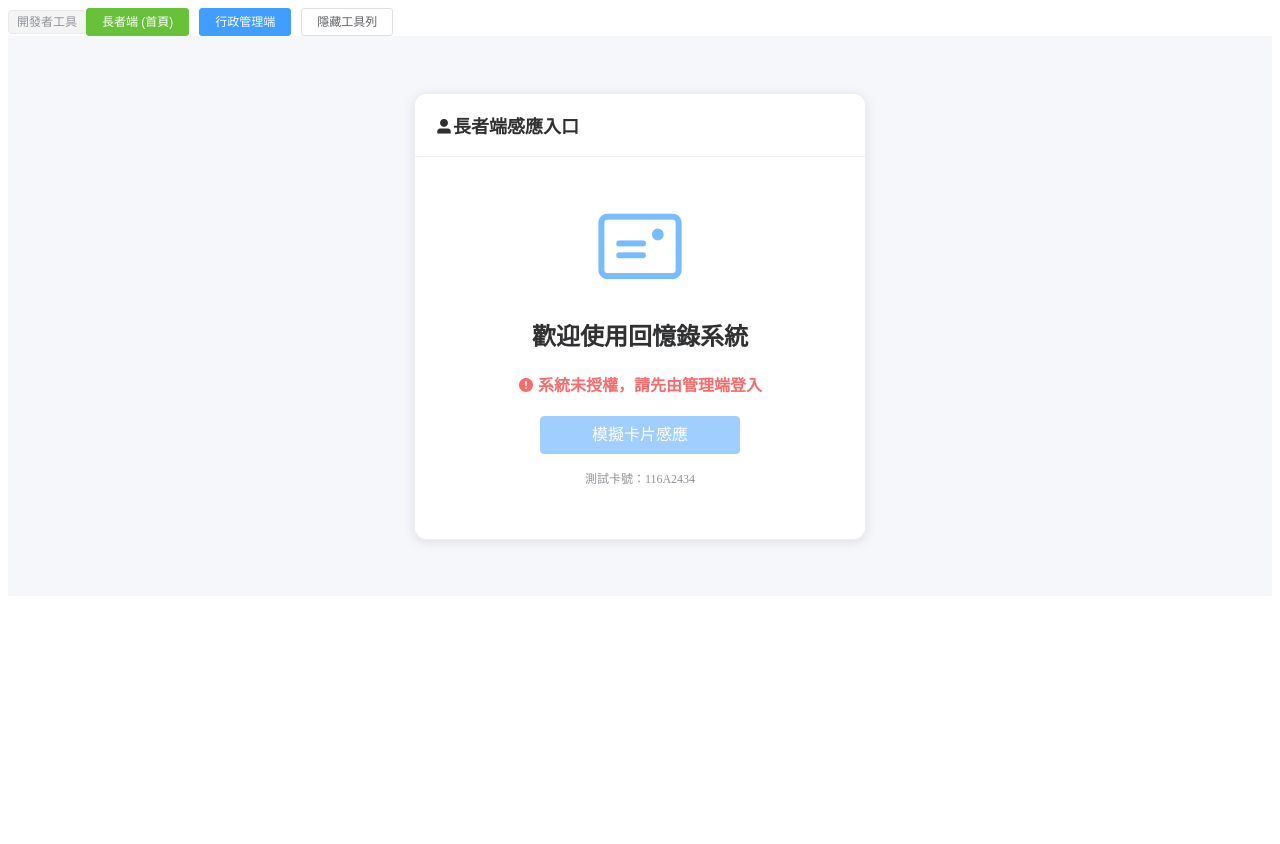
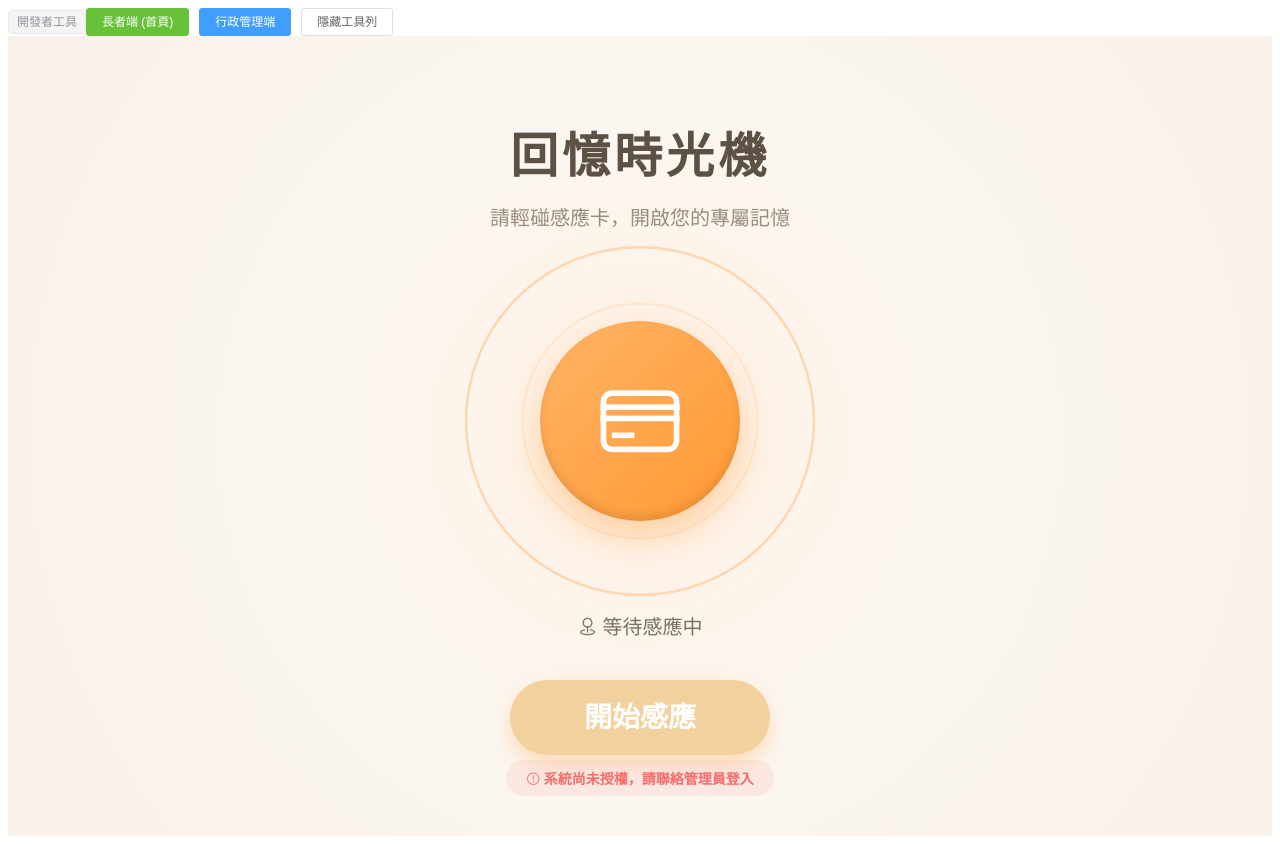
Before and after one commit to ee16389-alt/ccu-rfid-frontend, a Vue app: page / in a window 1280 px wide. Before the commit the page ends 800 px from the top, so only its background shows below. Built offline with nearby package versions, Linux system fonts and the light colour scheme.

Commit message:
fix: 恢復橘色呼吸樣式並對接最新 API

```diff
--- a/src/components/RFIDLanding.vue
+++ b/src/components/RFIDLanding.vue
@@ -1,53 +1,57 @@
 <template>
-  <div class="rfid-landing">
-    <el-card class="landing-card" shadow="always">
-      <div slot="header" class="header-content">
-        <i class="el-icon-user-solid"></i>
-        <span>長者端感應入口</span>
+  <div class="landing-container">
+    <div class="bg-glow"></div>
+
+    <div class="content-box">
+      <h1 class="main-title">回憶時光機</h1>
+      <p class="sub-title">請輕碰感應卡，開啟您的專屬記憶</p>
+
+      <div class="rfid-icon-wrapper" :class="{ 'scanning': loading }">
+        <div class="rfid-main-circle">
+          <div class="rfid-icon">
+            <i class="el-icon-bank-card" style="font-size: 90px;"></i>
+            <div v-if="loading" class="scan-line"></div>
+          </div>
+        </div>
+        <div class="ripple"></div>
+        <div class="ripple delay-1"></div>
       </div>
 
-      <div class="content">
-        <div class="scan-icon-wrapper">
-          <i class="el-icon-postcard pulse-animation"></i>
+      <p class="status-text">
+        <i :class="loading ? 'el-icon-loading' : 'el-icon-place'"></i>
+        {{ loading ? '正在讀取您的珍貴回憶...' : '等待感應中' }}
+      </p>
+
+      <el-button
+        type="warning"
+        @click="handleStart"
+        class="glass-start-button"
+        :loading="loading"
+        :disabled="!hasToken"
+      >
+        {{ loading ? '讀取中' : '開始感應' }}
+      </el-button>
+    </div>
+
+    <div class="footer-section">
+      <div class="footer-info">
+        <span class="dot"></span> 智慧 RFID 系統正在運作中 <span class="dot"></span>
+      </div>
+      <transition name="el-fade-in">
+        <div v-if="!hasToken" class="auth-warning">
+          <i class="el-icon-warning-outline"></i> 系統尚未授權，請聯絡管理員登入
         </div>
-
-        <h2>歡迎使用回憶錄系統</h2>
-
-        <div class="status-box">
-          <p v-if="!hasToken" class="error-text">
-            <i class="el-icon-warning"></i> 系統未授權，請先由管理端登入
-          </p>
-          <p v-else class="success-text">
-            <i class="el-icon-success"></i> 系統已就緒，請感應識別卡
-          </p>
-        </div>
-
-        <el-button
-          type="primary"
-          size="medium"
-          :loading="loading"
-          :disabled="!hasToken"
-          @click="handleStart"
-          class="action-button"
-        >
-          模擬卡片感應
-        </el-button>
-
-        <p class="hint">測試卡號：116A2434</p>
-      </div>
-    </el-card>
+      </transition>
+    </div>
   </div>
 </template>
 
 <script>
-import axios from 'axios';
-
 export default {
   name: 'RFIDLanding',
   data() {
     return {
       loading: false,
-      // 初始檢查本地是否有 token
       hasToken: !!localStorage.getItem('userToken')
     };
   },
@@ -58,7 +62,7 @@ export default {
 
       if (!token) {
         this.$message({
-          message: '【系統未授權】請先由行政管理端完成登入驗證',
+          message: '【權限錯誤】請先由行政管理端完成登入驗證',
           type: 'error',
           duration: 4000
         });
@@ -66,27 +70,26 @@ export default {
       }
 
       this.loading = true;
-      // 使用同學截圖中的測試卡號
+      // 使用同學測試用的卡號
       const cardUid = "116A2434";
 
       try {
-        // 2. 呼叫後端 RFID 查詢 API，使用完整 Azure 路徑
-        const response = await axios.get(`https://ccu-rfid-project-arhddfhugverf8dr.japanwest-01.azurewebsites.net/manager-api/rfid/${cardUid}`, {
-          headers: { 'Authorization': `Bearer ${token}` }
-        });
+        // 2. 呼叫後端 API，使用 axios 實例
+        // 注意：這裡改用您 main.js 設定的 $http
+        const response = await this.$http.get(`/manager-api/rfid/${cardUid}`);
 
-        // 3. 解析同學提供的數據格式：response.data.match
+        // 3. 解析同學提供的 match 格式
         if (response.data.match && response.data.match.length > 0) {
-          const target = response.data.match[0]; // 取得第一個匹配對象
+          const target = response.data.match[0];
 
           this.$notify({
             title: '感應成功',
-            message: `${target.name} 您好，正在開啟您的精彩回憶！`,
+            message: `${target.name} 先生/女士，歡迎回到時光機！`,
             type: 'success',
             position: 'top-left'
           });
 
-          // 延遲跳轉，將 RFID 序號傳給父組件以進入 ActivityMenu
+          // 延遲跳轉
           setTimeout(() => {
             this.$emit('scan-success', cardUid);
           }, 1000);
@@ -94,15 +97,15 @@ export default {
           this.$message.warning('查無此卡片資料，請聯絡管理員登記');
         }
       } catch (error) {
-        // 4. Demo 模式：當後端未啟動或連線失敗時使用
-        console.warn("API 未連線，啟動示範模式", error);
+        // 4. Demo 模式：連線失敗時啟動
+        console.warn("API 未連線，啟動唐伯虎示範模式", error);
         this.$message({
           message: '【Demo 模式】歡迎回來，唐伯虎先生！',
           type: 'warning'
         });
 
         setTimeout(() => {
-          this.$emit('scan-success', '8A303053'); // 使用另一組測試卡號進行 Demo
+          this.$emit('scan-success', '8A303053');
         }, 1500);
       } finally {
         this.loading = false;
@@ -113,68 +116,79 @@ export default {
 </script>
 
 <style scoped>
-/* 簡單的美化樣式 */
-.rfid-landing {
-  display: flex;
-  justify-content: center;
-  align-items: center;
-  min-height: 70vh;
-  background-color: #f5f7fa;
+/* 頁面容器與背景 */
+.landing-container {
+  display: flex; flex-direction: column; align-items: center; justify-content: center;
+  min-height: 100vh; background: radial-gradient(circle at center, #fffaf5 0%, #f7f1e9 100%);
+  position: relative; overflow: hidden;
 }
 
-.landing-card {
-  width: 100%;
-  max-width: 450px;
-  border-radius: 12px;
+.bg-glow {
+  position: absolute; width: 600px; height: 600px;
+  background: radial-gradient(circle, rgba(255,153,51,0.1) 0%, transparent 70%);
+  top: 50%; left: 50%; transform: translate(-50%, -50%);
+  z-index: 0;
 }
 
-.header-content {
-  font-weight: bold;
-  font-size: 18px;
-  color: #303133;
+.content-box { position: relative; z-index: 1; text-align: center; }
+.main-title { font-size: 48px; color: #5d5146; margin: 0; font-weight: 800; letter-spacing: 4px; }
+.sub-title { font-size: 20px; color: #9a8c7d; margin: 15px 0 50px 0; }
+
+/* RFID 橘色圖示與掃描動畫 */
+.rfid-icon-wrapper {
+  position: relative; width: 280px; height: 280px; margin: 0 auto 50px auto;
+  display: flex; justify-content: center; align-items: center;
 }
 
-.content {
-  text-align: center;
-  padding: 20px 0;
+.rfid-main-circle {
+  width: 200px; height: 200px; background: linear-gradient(135deg, #FFB366 0%, #FF9933 100%);
+  border-radius: 50%; display: flex; justify-content: center; align-items: center;
+  box-shadow: 0 15px 35px rgba(255, 153, 51, 0.4), inset 0 -5px 10px rgba(0,0,0,0.1);
+  position: relative; z-index: 2; overflow: hidden;
 }
 
-.scan-icon-wrapper {
-  margin-bottom: 20px;
+.rfid-icon { color: white; transition: 0.3s; }
+
+.scan-line {
+  position: absolute; width: 100%; height: 4px; background: rgba(255, 255, 255, 0.6);
+  filter: blur(2px); top: 0; left: 0; animation: scan-anim 2s infinite linear;
 }
 
-.el-icon-postcard {
-  font-size: 100px;
-  color: #409EFF;
+@keyframes scan-anim {
+  0% { top: -10%; }
+  100% { top: 110%; }
 }
 
-.status-box {
-  margin: 20px 0;
-  min-height: 24px;
+/* 橘色擴散波紋 */
+.ripple {
+  position: absolute; width: 100%; height: 100%; border: 2px solid #FF9933;
+  border-radius: 50%; opacity: 0; animation: ripple-anim 3s infinite linear;
+}
+.delay-1 { animation-delay: 1.5s; }
+
+@keyframes ripple-anim {
+  0% { transform: scale(0.7); opacity: 0; }
+  50% { opacity: 0.5; }
+  100% { transform: scale(1.5); opacity: 0; }
 }
 
-.error-text { color: #F56C6C; font-weight: bold; }
-.success-text { color: #67C23A; }
+.status-text { font-size: 20px; color: #7a6f64; margin-bottom: 40px; }
 
-.action-button {
-  width: 200px;
-  font-size: 16px;
+.glass-start-button {
+  width: 260px; height: 75px; font-size: 28px; font-weight: bold;
+  border-radius: 40px; background: #FF9933; border: none;
+  box-shadow: 0 8px 20px rgba(255, 153, 51, 0.3);
+  transition: all 0.3s cubic-bezier(0.175, 0.885, 0.32, 1.275);
+  color: white;
 }
+.glass-start-button:hover { transform: translateY(-5px) scale(1.05); background: #FFB366; }
 
-.hint {
-  font-size: 12px;
-  color: #909399;
-  margin-top: 15px;
-}
-
-/* 讓圖示有微弱閃爍感，像是感應器的感覺 */
-.pulse-animation {
-  animation: pulse 2s infinite;
-}
-
-@keyframes pulse {
-  0% { opacity: 1; transform: scale(1); }
-  50% { opacity: 0.7; transform: scale(0.95); }
-  100% { opacity: 1; transform: scale(1); }
+.footer-section { position: absolute; bottom: 40px; width: 100%; text-align: center; }
+.footer-info { font-size: 14px; color: #b5aaa0; letter-spacing: 1px; }
+.dot { display: inline-block; width: 6px; height: 6px; background: #FF9933; border-radius: 50%; margin: 0 10px; opacity: 0.5; }
+.auth-warning {
+  margin-top: 15px; color: #f56c6c; font-size: 14px; font-weight: bold;
+  background: rgba(245, 108, 108, 0.1); padding: 8px 20px; border-radius: 20px;
+  display: inline-block;
 }
 </style>
```
